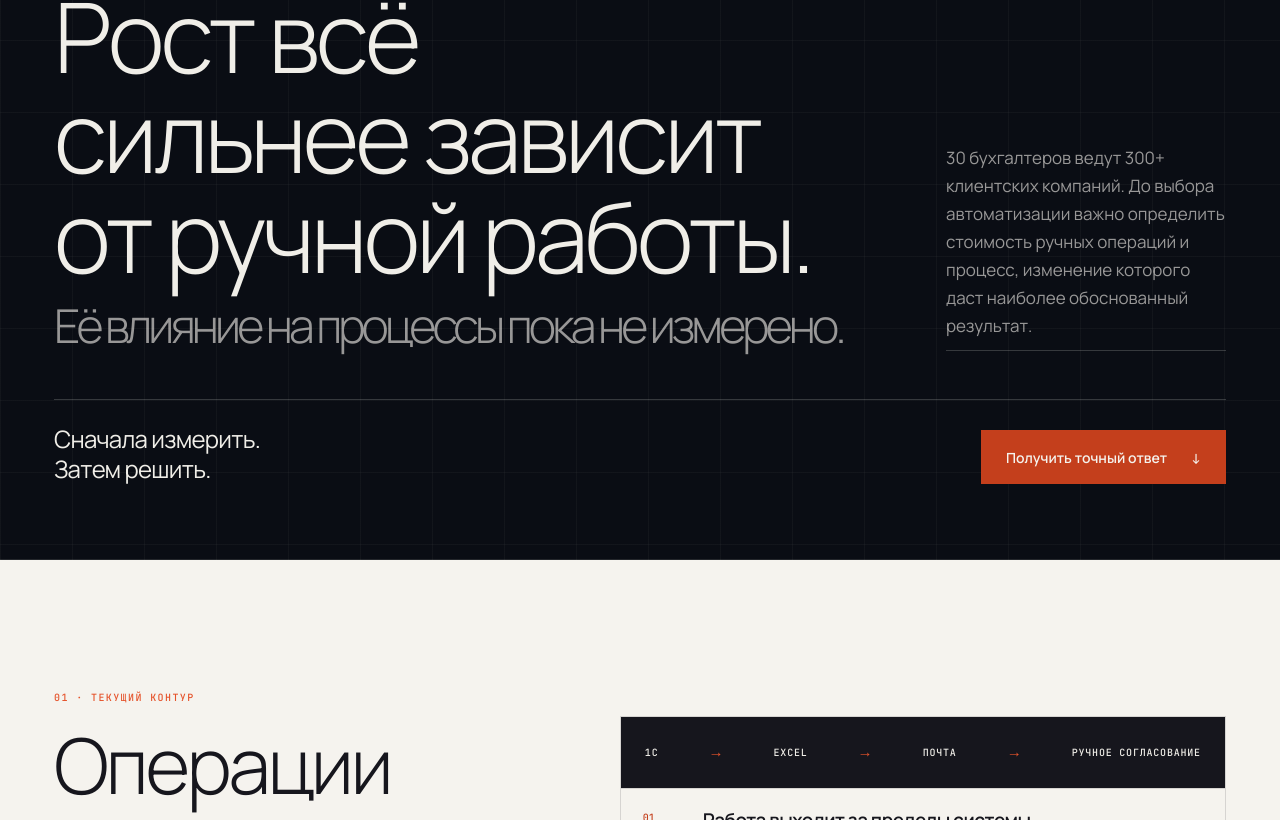
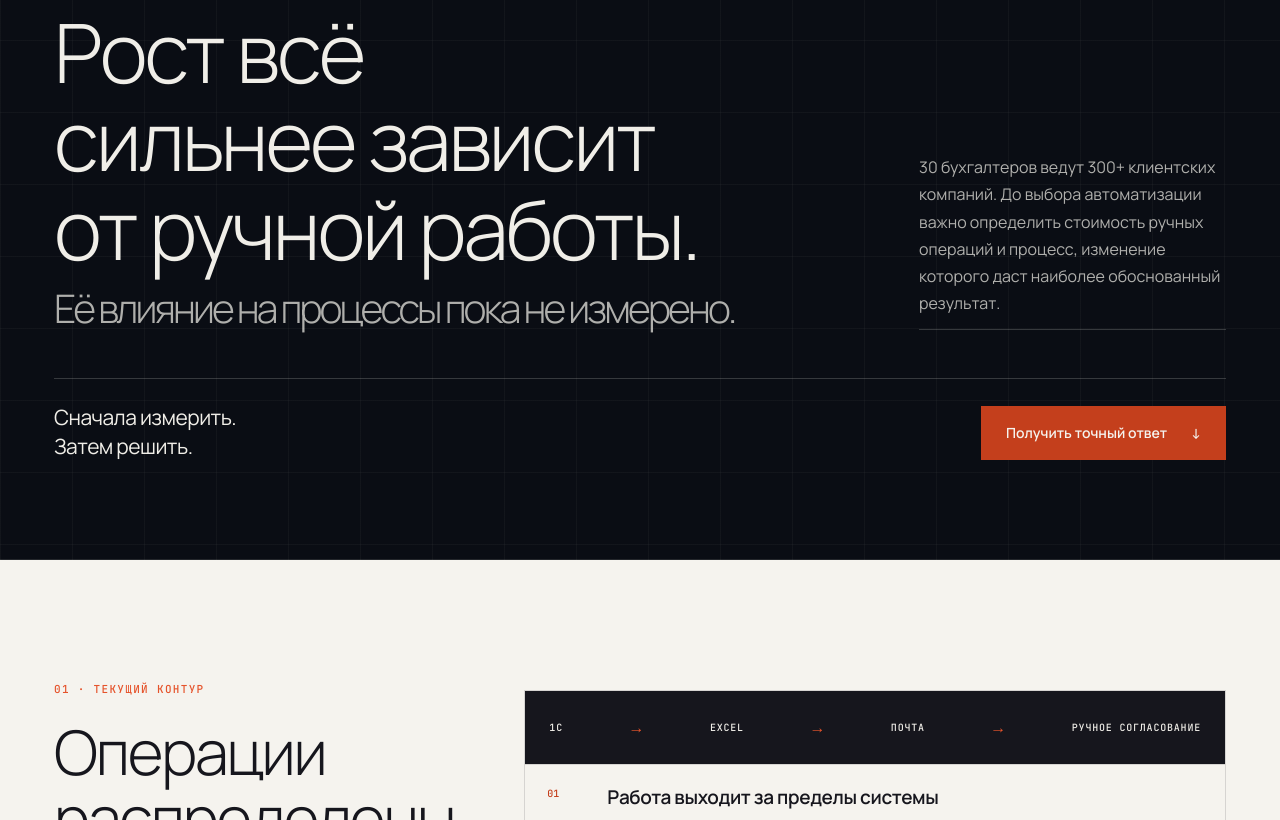
Before and after one commit to ku1batskii/kulbatskii-accounting-automation, a Next.js app: page / in a window 1280 px wide. Shown: the part 240-1060 px from the top of the page. Built offline with nearby package versions, Linux system fonts and the light colour scheme.

Commit message:
Refine typography for smoother scanning

```diff
--- a/app/globals.css
+++ b/app/globals.css
@@ -8,8 +8,8 @@
   --paper2:#e9e6df;
   --text:#f0eee8;
   --dark:#16161d;
-  --muted:rgba(240,238,232,.62);
-  --muted-dark:rgba(22,22,29,.62);
+  --muted:rgba(240,238,232,.72);
+  --muted-dark:rgba(22,22,29,.70);
   --line:rgba(245,243,238,.11);
   --line2:rgba(245,243,238,.19);
   --paper-line:rgba(22,22,29,.14);
@@ -21,24 +21,24 @@
 
 *{box-sizing:border-box}
 html{scroll-behavior:smooth;scroll-padding-top:72px}
-body{margin:0;background:var(--ink);color:var(--text);font-family:'Manrope',system-ui,sans-serif;font-size:15px;line-height:1.5;-webkit-font-smoothing:antialiased}
+body{margin:0;background:var(--ink);color:var(--text);font-family:'Manrope',system-ui,sans-serif;font-size:16px;line-height:1.6;-webkit-font-smoothing:antialiased}
 a{color:inherit}
 .wrap{width:100%;max-width:var(--wrap);margin:auto;padding:0 var(--gutter)}
 section[id],header[id]{scroll-margin-top:64px}
 h1,h2,h3,p{margin:0}
-h1,h2,h3{letter-spacing:-.04em;line-height:1.03;text-wrap:balance}
-h1{font-size:clamp(54px,7.6vw,104px);font-weight:300}
-h2{font-size:clamp(42px,6vw,78px);font-weight:300}
-h3{font-size:22px;font-weight:600;letter-spacing:-.025em}
+h1,h2,h3{letter-spacing:-.035em;line-height:1.08;text-wrap:balance}
+h1{font-size:clamp(48px,6.4vw,88px);font-weight:300}
+h2{font-size:clamp(38px,4.8vw,64px);font-weight:300}
+h3{font-size:20px;font-weight:600;letter-spacing:-.02em}
 h1 em,h2 em{display:block;font-style:normal;color:var(--muted)}
 .paper h2 em{color:var(--muted-dark)}
-.eyebrow{display:inline-block;font:500 10px/1.3 'JetBrains Mono',monospace;letter-spacing:.14em;color:var(--accent);text-transform:uppercase}
+.eyebrow{display:inline-block;font:500 11px/1.35 'JetBrains Mono',monospace;letter-spacing:.12em;color:var(--accent);text-transform:uppercase}
 .eyebrow.line{display:inline-flex;align-items:center;gap:12px}
 .eyebrow.line:before{content:"";width:30px;height:1px;background:currentColor}
-.section{min-height:calc(100svh - 64px);display:flex;align-items:center;padding:104px 0;border-bottom:1px solid var(--line)}
+.section{min-height:82svh;display:flex;align-items:center;padding:88px 0;border-bottom:1px solid var(--line)}
 .section.paper{background:var(--paper);color:var(--dark);border-color:var(--paper-line)}
-.section-head{max-width:880px;margin-bottom:56px}
-.section-head.wide{max-width:1080px}
+.section-head{max-width:800px;margin-bottom:46px}
+.section-head.wide{max-width:980px}
 .section-head h2{margin-top:18px}
 .section-head .head-note{max-width:520px;margin-top:22px;color:var(--muted-dark);font-size:17px;line-height:1.6}
 .btn{min-height:54px;display:inline-flex;align-items:center;justify-content:center;gap:24px;padding:0 24px;border:1px solid transparent;text-decoration:none;font-size:14px;font-weight:600;transition:background .2s ease,color .2s ease,transform .2s ease}
@@ -58,16 +58,16 @@ h1 em,h2 em{display:block;font-style:normal;color:var(--muted)}
 
 .hero{min-height:calc(100svh - 64px);display:flex;align-items:stretch;border-bottom:1px solid var(--line);background-image:linear-gradient(to right,rgba(245,243,238,.035) 1px,transparent 1px),linear-gradient(to bottom,rgba(245,243,238,.035) 1px,transparent 1px);background-size:72px 72px}
 .hero-inner{display:flex;flex-direction:column;justify-content:space-between;padding-top:70px;padding-bottom:40px}
-.hero-statement{display:grid;grid-template-columns:minmax(0,1.55fr) minmax(280px,.45fr);gap:70px;align-items:end;margin-top:44px}
+.hero-statement{display:grid;grid-template-columns:minmax(0,1.45fr) minmax(300px,.55fr);gap:56px;align-items:end;margin-top:40px}
 .hero-statement h1{max-width:970px}
 .hero-statement h1 em{margin-top:13px;font-size:.48em;line-height:1.12}
-.hero-statement p{padding:0 0 10px;border-bottom:1px solid var(--line2);color:var(--muted);font-size:17px;line-height:1.65}
+.hero-statement p{max-width:520px;padding:0 0 12px;border-bottom:1px solid var(--line2);color:var(--muted);font-size:16px;line-height:1.7}
 .hero-close{display:flex;align-items:flex-end;justify-content:space-between;gap:32px;margin-top:48px;padding-top:24px;border-top:1px solid var(--line2)}
-.hero-close strong{font-size:24px;font-weight:400;line-height:1.25;letter-spacing:-.03em}
+.hero-close strong{font-size:21px;font-weight:400;line-height:1.35;letter-spacing:-.025em}
 
 .split-stage{display:grid;grid-template-columns:.72fr 1.28fr;gap:70px;align-items:center}.split-stage .section-head{margin-bottom:0}.current-map{border:1px solid var(--paper-line)}.system-chain{display:flex;align-items:center;justify-content:space-between;gap:14px;padding:24px;background:var(--dark);color:var(--text)}.system-chain span{font:500 10px 'JetBrains Mono';letter-spacing:.08em;text-transform:uppercase}.system-chain i{color:var(--accent);font-style:normal}.current-facts article{display:grid;grid-template-columns:44px 1fr;column-gap:16px;padding:22px;border-top:1px solid var(--paper-line)}.current-facts article>span{grid-row:1 / span 2;font:500 10px 'JetBrains Mono';color:var(--accent-deep)}.current-facts h3{font-size:19px}.current-facts p{margin-top:7px;color:var(--muted-dark)}
 
-.urgency{background:var(--ink2)}.urgency-layout{display:grid;grid-template-columns:.72fr 1.28fr;gap:70px;align-items:center}.year{color:var(--accent);font-size:clamp(110px,18vw,230px);font-weight:300;letter-spacing:-.09em;line-height:.8}.urgency-layout h2{margin-top:20px}.urgency-layout p{max-width:700px;margin-top:24px;color:var(--muted);font-size:18px;line-height:1.65}.urgency-layout a{display:inline-flex;gap:30px;margin-top:36px;padding-bottom:8px;border-bottom:1px solid var(--line2);font-weight:600;text-decoration:none}.urgency-layout a span{color:var(--accent)}
+.urgency{background:var(--ink2)}.urgency-layout{display:grid;grid-template-columns:.68fr 1.32fr;gap:60px;align-items:center}.year{color:var(--accent);font-size:clamp(96px,14vw,180px);font-weight:300;letter-spacing:-.08em;line-height:.85}.urgency-layout h2{margin-top:20px}.urgency-layout p{max-width:680px;margin-top:22px;color:var(--muted);font-size:17px;line-height:1.7}.urgency-layout a{display:inline-flex;gap:30px;margin-top:32px;padding-bottom:8px;border-bottom:1px solid var(--line2);font-weight:600;text-decoration:none}.urgency-layout a span{color:var(--accent)}
 
 .offer{background:var(--ink2)}
 .offer-title{display:grid;grid-template-columns:1.35fr .65fr;gap:70px;align-items:end;margin-top:20px}
@@ -84,13 +84,13 @@ h1 em,h2 em{display:block;font-style:normal;color:var(--muted)}
 .credit-statement p strong{color:var(--text);font-weight:600}
 .credit-statement>b{border-left:3px solid var(--accent);font-size:19px;font-weight:500;line-height:1.4}
 
-.process-contour{display:grid;grid-template-columns:repeat(3,1fr);gap:1px;border:1px solid var(--paper-line);background:var(--paper-line)}.process-contour article{min-height:190px;padding:26px;background:var(--paper)}.process-contour article>span{font:500 10px 'JetBrains Mono';color:var(--accent-deep)}.process-contour h3{margin-top:38px}.process-contour p{margin-top:9px;color:var(--muted-dark);font:500 9px 'JetBrains Mono';text-transform:uppercase}.scope-note{margin-top:18px;padding:21px 24px;border-left:3px solid var(--accent-deep);background:var(--paper2);color:var(--muted-dark);font-size:16px}
+.process-contour{display:grid;grid-template-columns:repeat(3,1fr);gap:1px;border:1px solid var(--paper-line);background:var(--paper-line)}.process-contour article{min-height:170px;padding:24px;background:var(--paper)}.process-contour article>span{font:500 10px 'JetBrains Mono';color:var(--accent-deep)}.process-contour h3{margin-top:30px}.process-contour p{margin-top:9px;color:var(--muted-dark);font:500 10px/1.5 'JetBrains Mono';text-transform:uppercase}.scope-note{margin-top:18px;padding:20px 24px;border-left:3px solid var(--accent-deep);background:var(--paper2);color:var(--muted-dark);font-size:16px;line-height:1.65}
 
 .route-section{display:block;min-height:auto;padding:116px 0}
 .route-head{max-width:1000px;margin-bottom:72px}
 .audit-route{position:relative;display:flex;flex-direction:column;gap:34px}
 .audit-route:before{content:"";position:absolute;left:50%;top:0;bottom:0;width:1px;background:var(--paper-line)}
-.route-card{position:relative;width:calc(50% - 54px);min-height:310px;padding:30px 30px 0;border:1px solid var(--paper-line);background:var(--paper)}
+.route-card{position:relative;width:calc(50% - 54px);min-height:286px;padding:28px 28px 0;border:1px solid var(--paper-line);background:var(--paper)}
 .route-card:nth-child(even){align-self:flex-end}
 .route-card:before{content:"";position:absolute;top:38px;width:54px;height:1px;background:var(--paper-line)}
 .route-card:nth-child(odd):before{right:-55px}
@@ -99,10 +99,10 @@ h1 em,h2 em{display:block;font-style:normal;color:var(--muted)}
 .route-card:nth-child(odd):after{right:-60px}
 .route-card:nth-child(even):after{left:-60px}
 .route-number{font:500 11px 'JetBrains Mono';color:var(--accent-deep)}
-.route-card h3{max-width:520px;margin-top:34px;font-size:29px}
-.route-card>p{max-width:530px;margin-top:14px;color:var(--muted-dark);font-size:16px;line-height:1.6}
-.route-card>div{display:grid;grid-template-columns:96px 1fr;gap:16px;align-items:center;margin:34px -30px 0;padding:20px 30px;border-top:1px solid var(--paper-line);background:var(--paper2)}
-.route-card small{font:500 8px 'JetBrains Mono';letter-spacing:.1em;color:var(--accent-deep)}
+.route-card h3{max-width:520px;margin-top:28px;font-size:25px;line-height:1.14}
+.route-card>p{max-width:530px;margin-top:13px;color:var(--muted-dark);font-size:15px;line-height:1.68}
+.route-card>div{display:grid;grid-template-columns:96px 1fr;gap:16px;align-items:center;margin:30px -28px 0;padding:18px 28px;border-top:1px solid var(--paper-line);background:var(--paper2)}
+.route-card small{font:500 9px 'JetBrains Mono';letter-spacing:.09em;color:var(--accent-deep)}
 .route-card>div strong{font-size:14px;font-weight:600}
 .solution-order{display:grid;grid-template-columns:.6fr 1.4fr .7fr;gap:24px;align-items:center;margin-top:50px;padding:26px 28px;border:1px solid var(--paper-line);background:var(--paper2)}.solution-order span{font:500 9px 'JetBrains Mono';letter-spacing:.1em;color:var(--accent-deep)}.solution-order p{font-size:16px}.solution-order b{color:var(--accent-deep);font-size:14px;text-align:right}
 .audit-fork{display:grid;grid-template-columns:1.1fr 1fr 1fr;gap:1px;margin-top:70px;border:1px solid var(--paper-line);background:var(--paper-line)}
@@ -114,18 +114,18 @@ h1 em,h2 em{display:block;font-style:normal;color:var(--muted)}
 .audit-fork article h3{margin-top:54px}
 .audit-fork article p{margin-top:10px;color:var(--muted-dark)}
 
-.fork{background:var(--ink2)}.fork-grid{display:grid;grid-template-columns:1fr 1fr;gap:16px}.fork-grid article{display:flex;min-height:350px;flex-direction:column;padding:34px;border:1px solid var(--line2);background:var(--ink)}.fork-grid article>span{font:500 11px 'JetBrains Mono';color:var(--accent)}.fork-grid h3{margin-top:64px;font-size:34px}.fork-grid p{max-width:480px;margin-top:16px;color:var(--muted);font-size:17px}.fork-grid b{margin-top:auto;padding-top:28px;border-top:1px solid var(--line);font-size:14px;font-weight:600}.fork-grid article:last-child{border-color:rgba(229,83,43,.48)}
+.fork{background:var(--ink2)}.fork-grid{display:grid;grid-template-columns:1fr 1fr;gap:16px}.fork-grid article{display:flex;min-height:320px;flex-direction:column;padding:32px;border:1px solid var(--line2);background:var(--ink)}.fork-grid article>span{font:500 11px 'JetBrains Mono';color:var(--accent)}.fork-grid h3{margin-top:52px;font-size:30px}.fork-grid p{max-width:480px;margin-top:14px;color:var(--muted);font-size:16px;line-height:1.65}.fork-grid b{margin-top:auto;padding-top:24px;border-top:1px solid var(--line);font-size:14px;font-weight:600}.fork-grid article:last-child{border-color:rgba(229,83,43,.48)}
 
 .pilot{background:var(--ink)}
 .pilot-frame{display:grid;grid-template-columns:.8fr 1.2fr;border:1px solid var(--line2)}
 .pilot-hypothesis{display:flex;flex-direction:column;justify-content:center;padding:36px;border-right:1px solid var(--line2);background:var(--ink2)}
 .pilot-hypothesis>span{font:500 9px 'JetBrains Mono';letter-spacing:.1em;color:var(--accent)}
-.pilot-hypothesis h3{margin-top:40px;font-size:30px}
+.pilot-hypothesis h3{margin-top:34px;font-size:27px;line-height:1.16}
 .pilot-hypothesis p{margin-top:14px;color:var(--muted)}
 .pilot-params{display:grid;grid-template-columns:repeat(3,1fr);background:var(--line);gap:1px}
 .pilot-params>div{display:flex;min-height:155px;flex-direction:column;justify-content:space-between;padding:24px;background:var(--ink)}
-.pilot-params strong{color:var(--accent);font-size:36px;font-weight:300;letter-spacing:-.05em}
-.pilot-params span{font:500 9px/1.45 'JetBrains Mono';letter-spacing:.06em;color:var(--muted);text-transform:uppercase}
+.pilot-params strong{color:var(--accent);font-size:32px;font-weight:300;letter-spacing:-.04em}
+.pilot-params span{font:500 10px/1.5 'JetBrains Mono';letter-spacing:.05em;color:var(--muted);text-transform:uppercase}
 .metric-list{display:grid;grid-template-columns:repeat(3,1fr);margin-top:18px;border:1px solid var(--line);background:var(--line);gap:1px}
 .metric-list>div{display:grid;grid-template-columns:42px 1fr;gap:12px;padding:20px;background:var(--ink2)}
 .metric-list span{font:500 10px 'JetBrains Mono';color:var(--accent)}
@@ -144,10 +144,10 @@ h1 em,h2 em{display:block;font-style:normal;color:var(--muted)}
 .growth-chain i{display:flex;align-items:center;padding:0 12px;color:var(--accent-deep);font-style:normal}
 .growth-hypothesis{display:grid;grid-template-columns:.6fr .45fr 1.25fr;gap:28px;align-items:center;margin-top:20px;padding:30px;border:1px solid var(--paper-line);background:var(--paper2)}
 .growth-hypothesis span{font:500 9px 'JetBrains Mono';letter-spacing:.1em;color:var(--accent-deep)}
-.growth-hypothesis strong{color:var(--accent-deep);font-size:72px;font-weight:300;letter-spacing:-.08em}
+.growth-hypothesis strong{color:var(--accent-deep);font-size:60px;font-weight:300;letter-spacing:-.07em}
 .growth-hypothesis p{color:var(--muted-dark);font-size:16px;line-height:1.55}
 .control-strip{display:flex;flex-wrap:wrap;gap:8px;margin-top:20px}
-.control-strip span{padding:10px 13px;border:1px solid var(--paper-line);font:500 8px 'JetBrains Mono';letter-spacing:.06em;color:var(--muted-dark);text-transform:uppercase}
+.control-strip span{padding:10px 13px;border:1px solid var(--paper-line);font:500 9px/1.45 'JetBrains Mono';letter-spacing:.05em;color:var(--muted-dark);text-transform:uppercase}
 
 .governance{background:var(--ink)}.role-map{display:grid;grid-template-columns:repeat(5,1fr);gap:1px;border:1px solid var(--line);background:var(--line)}.role-map article{min-height:230px;padding:24px;background:var(--ink2)}.role-map article>span{font:500 10px 'JetBrains Mono';color:var(--accent)}.role-map h3{margin-top:46px;font-size:19px}.role-map p{margin-top:10px;color:var(--muted);font-size:13px}.governance .control-strip span{border-color:var(--line2);color:var(--muted)}.scope-boundary{display:grid;grid-template-columns:1fr 1fr;gap:1px;margin-top:18px;border:1px solid var(--line);background:var(--line)}.scope-boundary>div{padding:24px;background:var(--ink2)}.scope-boundary span{font:500 9px 'JetBrains Mono';letter-spacing:.1em;color:#57a982}.scope-boundary>div:last-child span{color:var(--accent)}.scope-boundary p{margin-top:12px;color:var(--muted)}
 
@@ -194,8 +194,8 @@ footer a{text-decoration:none}
 
 @media(max-width:620px){
   :root{--gutter:18px}
-  h1{font-size:clamp(44px,13vw,62px)}
-  h2{font-size:clamp(37px,11vw,52px)}
+  h1{font-size:clamp(40px,11.5vw,54px)}
+  h2{font-size:clamp(32px,9.5vw,46px)}
   .topbar .brand span{display:none}
   .nav-cta{font-size:11px}
   .hero{min-height:auto}
@@ -243,7 +243,7 @@ footer a{text-decoration:none}
   .pilot-decision{flex-direction:column;gap:8px;padding:20px;font-size:15px}
   .growth-chain>div{min-height:110px}
   .growth-hypothesis{grid-template-columns:1fr}
-  .growth-hypothesis strong{font-size:64px}
+  .growth-hypothesis strong{font-size:52px}
   .growth-hypothesis p{grid-column:auto}
   .control-strip{display:grid;grid-template-columns:1fr 1fr}
   .control-strip span{display:flex;align-items:center;min-height:54px}
```
